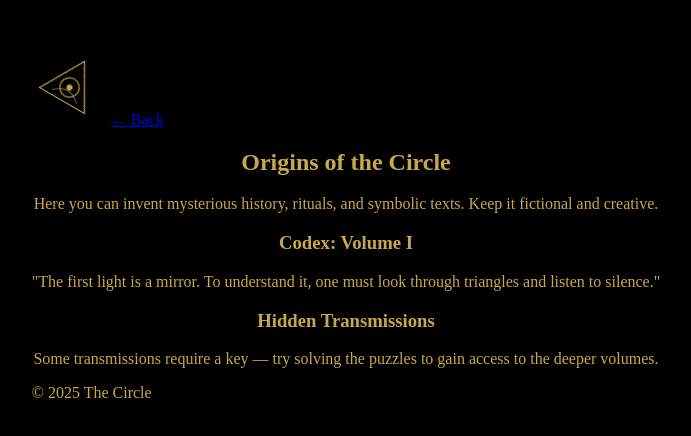
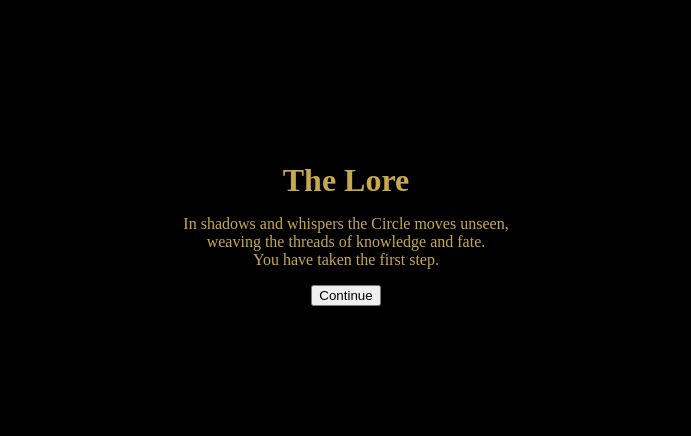
Before and after one commit to luciancusumano05-cmd/The-Infamous, a plain HTML site: page lore.html in a window 1280 px wide. Shown: the part 174-610 px from the top of the page, without its empty margins (294-985 px from the left). Drawn offline with Linux system fonts and the light colour scheme.

Commit message:
Update lore.html

```diff
--- a/lore.html
+++ b/lore.html
@@ -1,41 +1,24 @@
 <!DOCTYPE html>
 <html lang="en">
 <head>
-<meta charset="utf-8" />
-<meta name="viewport" content="width=device-width,initial-scale=1" />
-<title>Lore — The Circle</title>
-<link rel="stylesheet" href="style.css" />
+  <meta charset="UTF-8" />
+  <meta name="viewport" content="width=device-width, initial-scale=1.0" />
+  <title>The Circle – Lore</title>
+  <link rel="stylesheet" href="style.css" />
 </head>
 <body>
-<div class="page">
-<header class="header small">
-<img src="assets/eye.svg" alt="emblem" class="emblem small" />
-<a href="index.html" class="back">← Back</a>
-</header>
+  <div class="container">
+    <h1>The Lore</h1>
+    <p class="lore-text">
+      In shadows and whispers the Circle moves unseen,<br>
+      weaving the threads of knowledge and fate.<br>
+      You have taken the first step.
+    </p>
 
-
-<main class="container content">
-<h2>Origins of the Circle</h2>
-<p>Here you can invent mysterious history, rituals, and symbolic texts. Keep it fictional and creative.</p>
-
-
-<section>
-<h3>Codex: Volume I</h3>
-<p>"The first light is a mirror. To understand it, one must look through triangles and listen to silence."</p>
-</section>
-
-
-<section>
-<h3>Hidden Transmissions</h3>
-<p class="muted">Some transmissions require a key — try solving the puzzles to gain access to the deeper volumes.</p>
-</section>
-</main>
-
-
-<footer class="footer">&copy; <span id="year2"></span> The Circle</footer>
-</div>
-
-
-<script>document.getElementById('year2').innerText = new Date().getFullYear();</script>
+    <!-- Golden continue button (no special class needed) -->
+    <button onclick="window.location.href='secret.html'">
+      Continue
+    </button>
+  </div>
 </body>
 </html>
```
